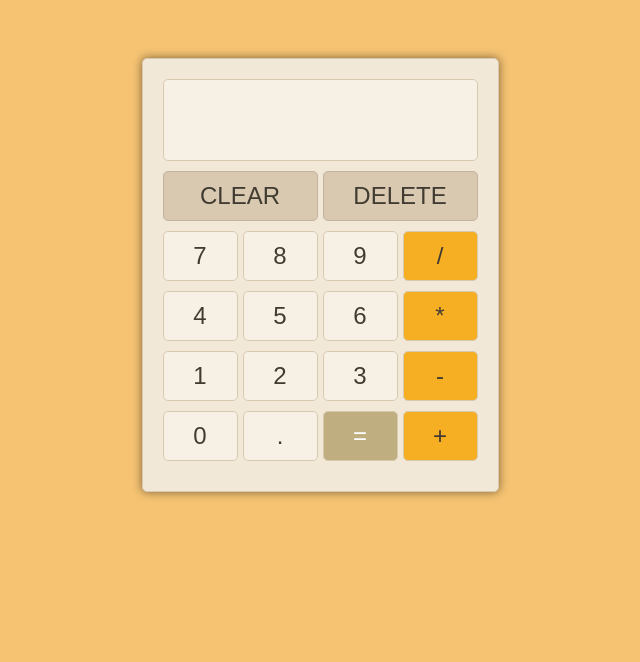
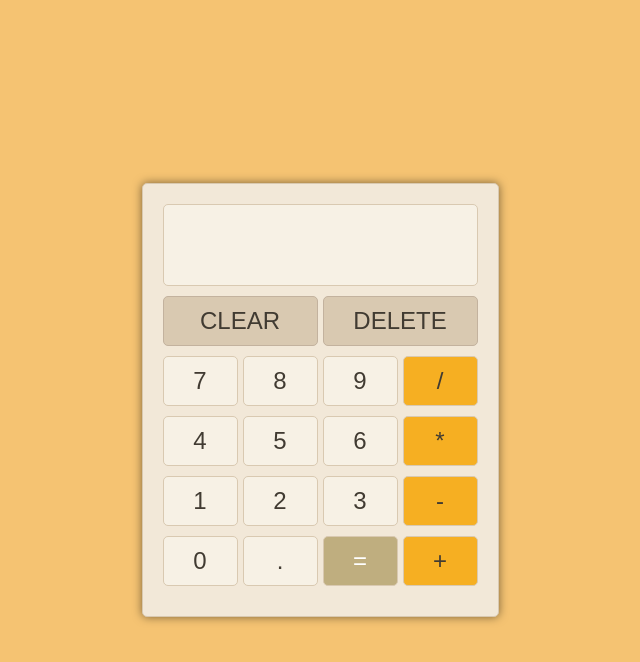
Before and after one commit to MartinPerezGiordan/calculator, a plain HTML site: page index.html in a window 1280 px wide. Shown: the whole page, without its empty margins (320-960 px from the left). Drawn offline with Linux system fonts and the light colour scheme.

Commit message:
commit from linux

```diff
--- a/styles.css
+++ b/styles.css
@@ -4,7 +4,11 @@ body {
     align-items: center;
     justify-content: center;
     background-color: #f5c372;
+    min-height: 100vh;
+    margin: 0px;
+    flex-direction: column;
 }
+
 
 #calculator {
     background-color: #f2e8d8;
```
